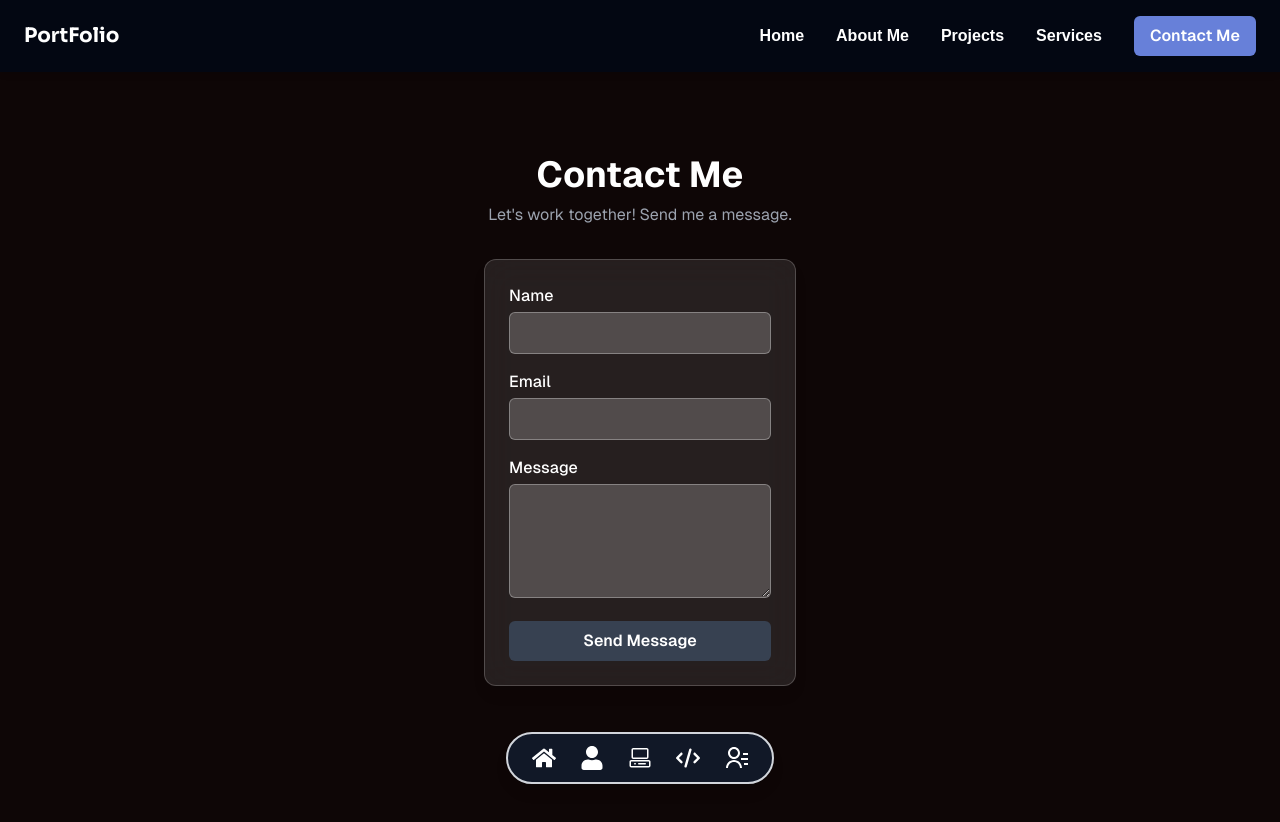
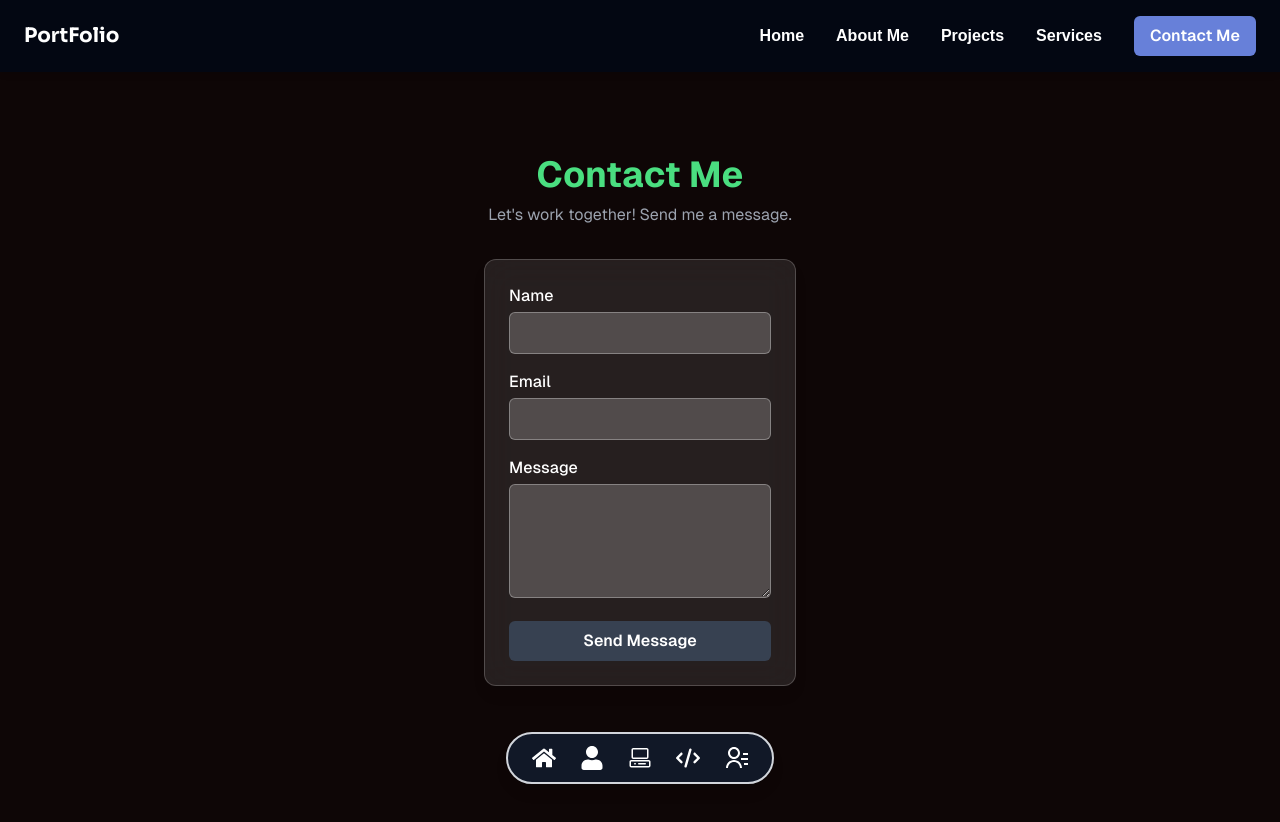
Before and after one commit to Divyanshu7611/portfolio, a Next.js app: page / in a window 1280 px wide. Both pictures are taken after a click on the button 736 px from the left and 758 px from the top of the page. Shown: the top 822 px of the page. Built offline with nearby package versions, Linux system fonts and the light colour scheme; a web font is replaced by a local one.

Commit message:
contact color changes

```diff
--- a/src/components/Contact.tsx
+++ b/src/components/Contact.tsx
@@ -38,7 +38,7 @@ const ContactForm = () => {
     <section className="py-12 min-h-screen flex items-center justify-center">
       <div className="max-w-3xl mx-auto px-6">
         <motion.h2
-          className="text-4xl font-bold text-center text-white"
+          className="text-4xl font-bold text-center text-green-400"
           initial={{ opacity: 0, y: -20 }}
           animate={{ opacity: 1, y: 0 }}
           transition={{ duration: 0.5 }}
```
